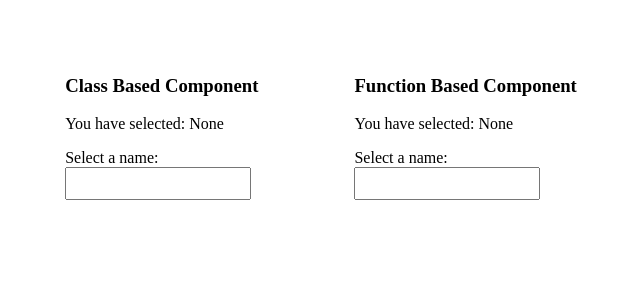
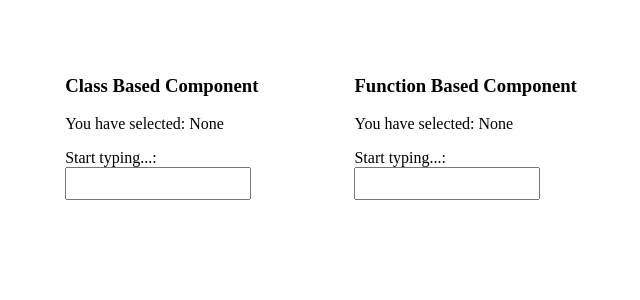
Before and after one commit to jee1mr/autocomplete, a React (Create React App) app: page / in a window 1280 px wide. Shown: the top 300 px of the page, without its empty margins (319-959 px from the left). Built offline with nearby package versions, Linux system fonts and the light colour scheme; what miragejs would draw is missing.

Commit message:
Change label text

```diff
--- a/src/modules/AutoComplete/examples/ClassBased.js
+++ b/src/modules/AutoComplete/examples/ClassBased.js
@@ -44,7 +44,7 @@ class ClassBased extends Component {
       <div>
         <h3>Class Based Component</h3>
         <p>You have selected: {this.state.selected ? this.state.selected : 'None'}</p>
-        <div>Select a name:</div>
+        <div>Start typing...:</div>
         <AutoComplete
           suggestionList={this.state.suggestionList}
           onSelect={this.handleSelect}
--- a/src/modules/AutoComplete/examples/FunctionBased.js
+++ b/src/modules/AutoComplete/examples/FunctionBased.js
@@ -44,7 +44,7 @@ class FunctionBased extends Component {
       <div>
         <h3>Function Based Component</h3>
         <p>You have selected: {this.state.selected ? this.state.selected : 'None'}</p>
-        <div>Select a name:</div>
+        <div>Start typing...:</div>
         <AutoCompleteFC
           suggestionList={this.state.suggestionList}
           onSelect={this.handleSelect}
```
